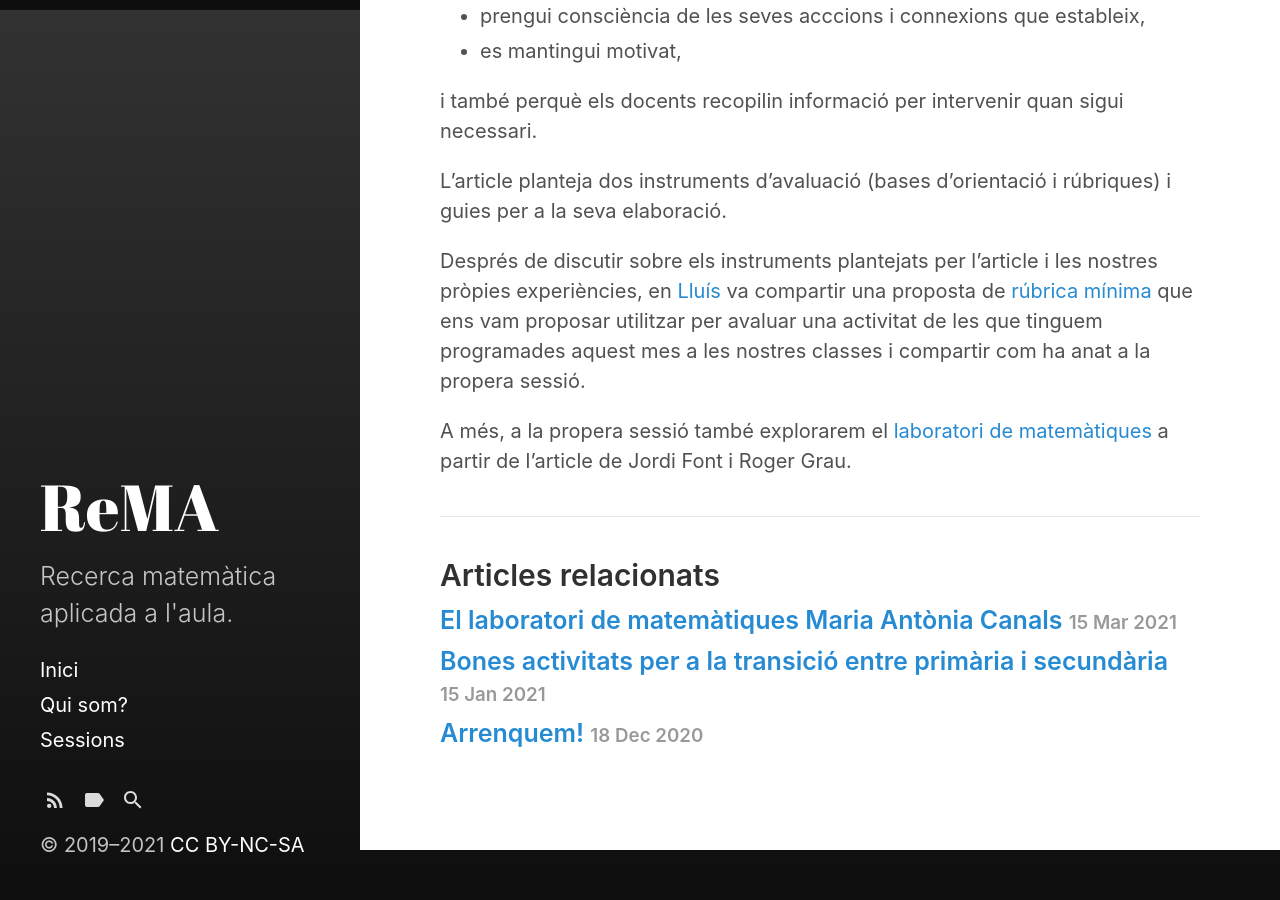
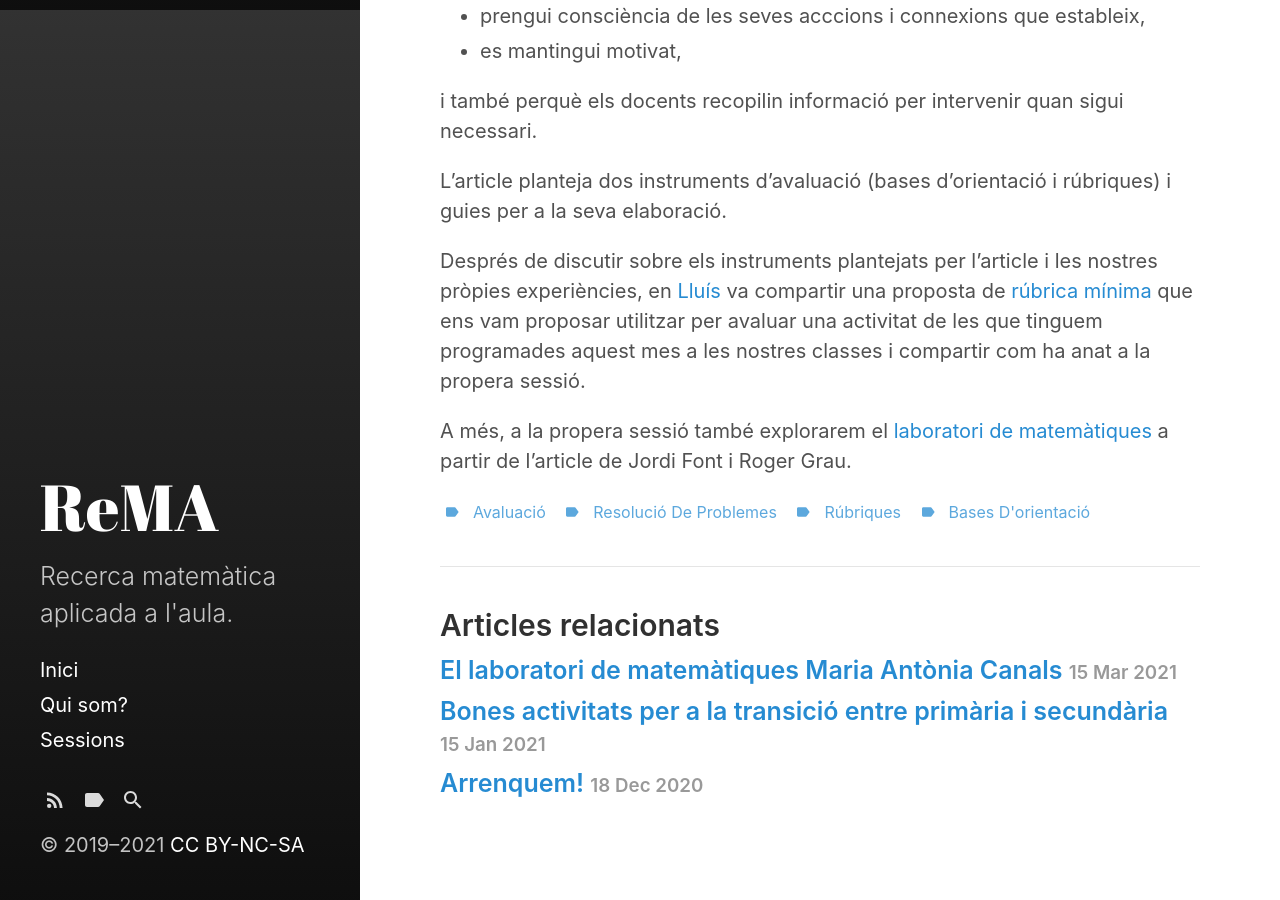
Before and after one commit to grup-rema/grup-rema.github.io, a Jekyll site: the page built from _posts/2021-02-21-L'avaluació de la resolució de problemes.md, in a window 1280 px wide and 900 px high, scrolled down 890 px. Built offline with Jekyll 4.4.1, drawn with Linux system fonts in a browser that asks for light colours; before the commit the page ends 1740 px from its top, so only the background shows below that.

Commit message:
afegeixo etiquetes

```diff
--- a/_posts/2021-02-21-L'avaluació de la resolució de problemes.md
+++ b/_posts/2021-02-21-L'avaluació de la resolució de problemes.md
@@ -2,6 +2,11 @@
 layout: post
 title: "L'avaluació de la resolució de problemes"
 category: Sessions
+tags:
+  - avaluació
+  - resolució de problemes
+  - rúbriques
+  - bases d'orientació
 ---
 
 El mes passat vam descobrir [bones activitats per a la transició entre primària i secundària](/sessions/2021/01/15/Bones-activitats-per-a-la-transició-entre-primària-i-secundària.html), però va quedar obert com podíem enfocar-ne l'avaluació. Així que aquest mes de febrer la [Pilar](https://twitter.com/PilarDeMates) i la Victòria [ens han presentat](https://drive.google.com/file/d/1jomVh3C-QRDVr_ZJCyphzN7zneQJj_Fr/view) l'[avaluació de la resolució de problemes](https://www.raco.cat/index.php/Noubiaix/article/view/371494) a partir de l'article de la [Joana Villalonga](https://twitter.com/joanavillalonga) i en [Jordi Deulofeu](https://twitter.com/DeulofeuJordi), publicat a [NouBiaix](https://www.raco.cat/index.php/Noubiaix).
```
